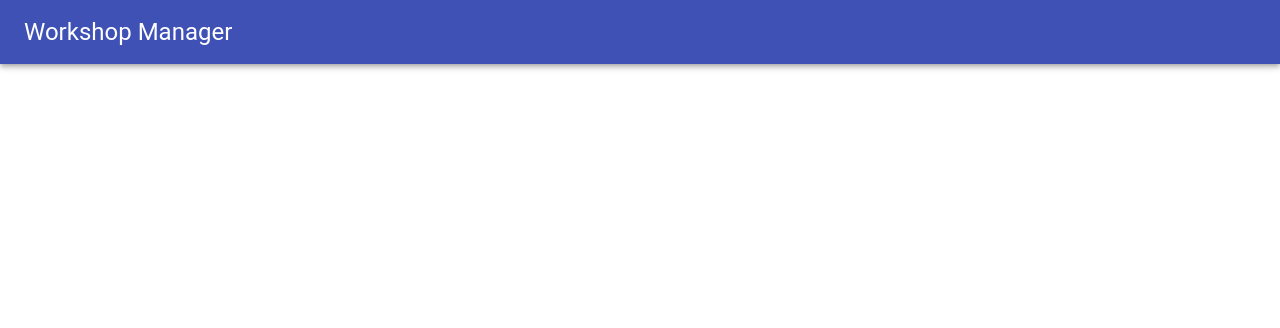
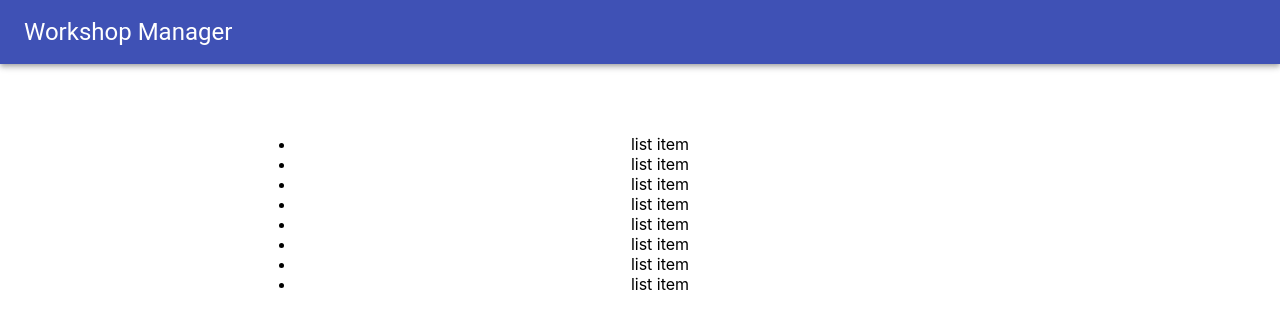
Before and after one commit to adamsimonini/ethers-fleek-test, a React (Create React App) app in the folder client/: page / in a window 1280 px wide. Shown: the top 328 px of the page. Built offline with nearby package versions, Linux system fonts and the light colour scheme.

Commit message:
component section

```diff
--- a/client/src/App.js
+++ b/client/src/App.js
@@ -1,9 +1,14 @@
 import './App.css';
 import Navbar from './components/Navbar'
+import List from './components/List'
+
+
 function App() {
+  let array = [1,2,3,4,5,6,7,8]
   return (
     <div className="App">
       <Navbar />
+      <List listArray={array} />
     </div>
   );
 }
--- /dev/null
+++ b/client/src/components/List.js
@@ -0,0 +1,25 @@
+import React from 'react'
+import ListItem from './ListItem'
+import { makeStyles } from '@material-ui/core/styles'
+
+const useStyles = makeStyles({
+    root: {
+        marginTop: '70px',
+        width: '60%',
+        marginLeft: 'auto',
+        marginRight: 'auto'
+    }
+})
+export default function List({listArray}) {
+    const classes = useStyles()
+    // let array = [1,2,3,4]
+    return(
+        <div className='list-section' className={classes.root}>
+            <ul>
+                {listArray.map(item => (
+                    <ListItem />
+                ))}
+            </ul>
+        </div>
+    )
+}
--- /dev/null
+++ b/client/src/components/ListItem.js
@@ -0,0 +1,9 @@
+import React from 'react'
+
+export default function ListItem(){
+    return(
+        <li>
+            list item
+        </li>
+    )
+}
```
